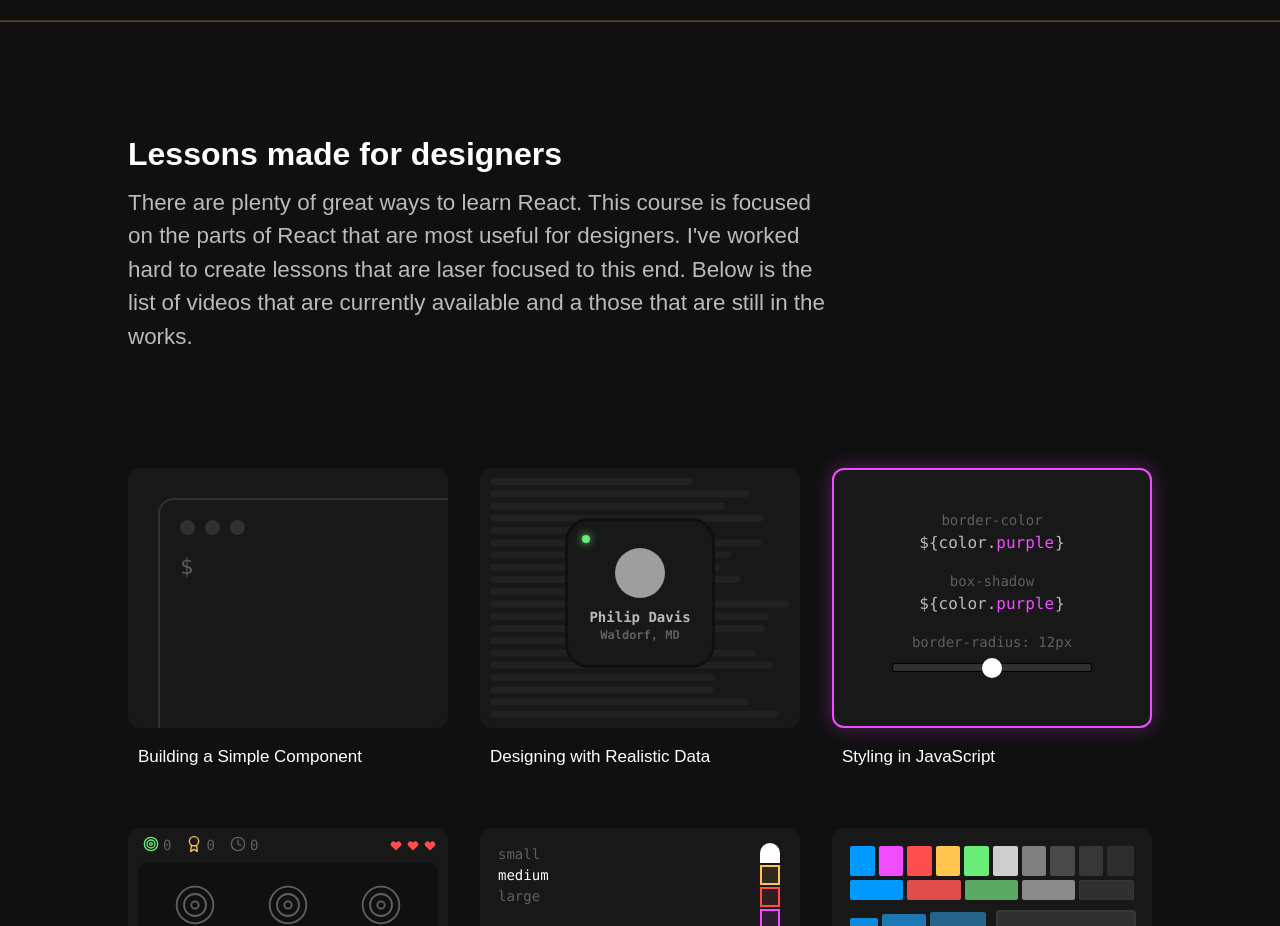
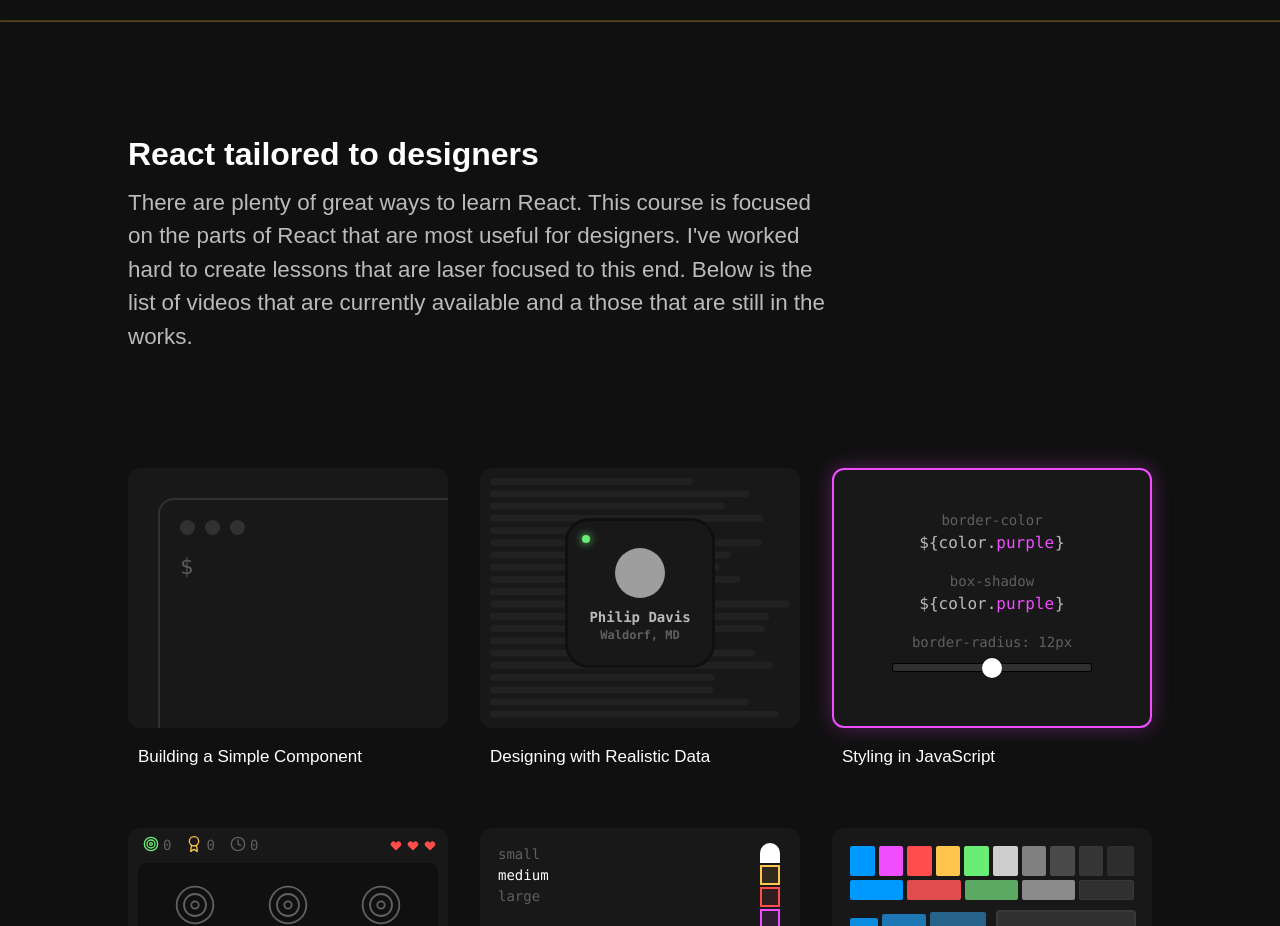
Before and after one commit to philipcdavis/reactfordesign.github.io, a Next.js app: page / in a window 1280 px wide. Shown: the part 920-1846 px from the top of the page. Built offline with nearby package versions, Linux system fonts and the light colour scheme; grey boxes are pictures that could not be loaded; a web font is replaced by a local one.

Commit message:
Updated wording

```diff
--- a/components/Lessons.js
+++ b/components/Lessons.js
@@ -15,7 +15,7 @@
   return (
     <LessonContainer pt={[4,5]} mb={5}>
       <Box sx={{maxWidth: 700}}mt={4} >
-        <Heading color="white" mb={2} fontSize={[4,5]}>Lessons made for designers</Heading>
+        <Heading color="white" mb={2} fontSize={[4,5]}>React tailored to designers</Heading>
         <Text>There are plenty of great ways to learn React. This course is focused on the parts of React that are most useful for designers. I've worked hard to create lessons that are laser focused to this end. Below is the list of videos that are currently available and a those that are still in the works.</Text>
       </Box>
       <LessonCards />
```
